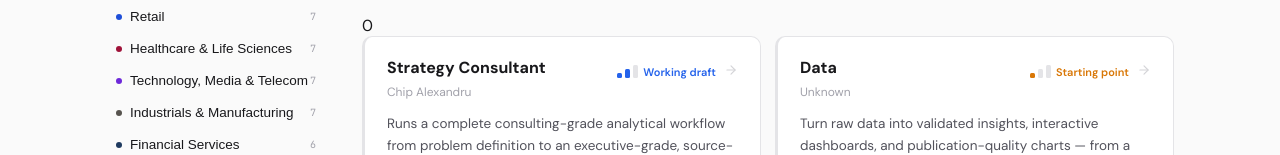
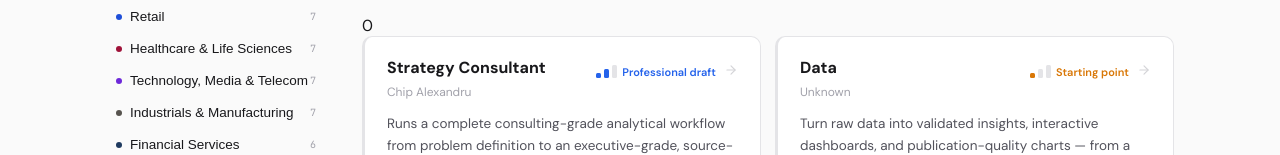
Before and after one commit to ChipAlexandru/skills-marketplace, a Next.js app: page / in a window 1280 px wide. Shown: the part 274-429 px from the top of the page. Built offline with nearby package versions, Linux system fonts and the light colour scheme.

Commit message:
Rename rating 2 label from 'Working draft' to 'Professional draft'
Co-Authored-By: Claude Sonnet 4.6 <noreply@anthropic.com>

```diff
--- a/app/page.js
+++ b/app/page.js
@@ -14,7 +14,7 @@ const ChevronIcon = ({ open }) => <svg width="14" height="14" viewBox="0 0 24 24
 const CloseIcon = () => <svg width="10" height="10" viewBox="0 0 24 24" fill="none" stroke="currentColor" strokeWidth="2.5" strokeLinecap="round"><line x1="18" y1="6" x2="6" y2="18"/><line x1="6" y1="6" x2="18" y2="18"/></svg>;
 
 /* ─── RATING ─── */
-const RATING_LABELS   = { 1: 'Starting point', 2: 'Working draft', 3: 'Production-ready' };
+const RATING_LABELS   = { 1: 'Starting point', 2: 'Professional draft', 3: 'Production-ready' };
 const RATING_SUBLABEL = { 1: 'needs customization', 2: 'professional draft', 3: 'stakeholder-ready' };
 const RATING_COLOR    = { 1: '#d97706', 2: '#2563eb', 3: '#16a34a' }; // amber / blue / green
 const RATING_DESCRIPTIONS = {
--- a/app/skill/[slug]/page.js
+++ b/app/skill/[slug]/page.js
@@ -5,7 +5,7 @@ import Link from 'next/link';
 import { getSkillBySlug } from '@/lib/data';
 
 /* ─── RATING PILL ─── */
-const RATING_LABELS = { 1: 'Starting point', 2: 'Working draft', 3: 'Production-ready' };
+const RATING_LABELS = { 1: 'Starting point', 2: 'Professional draft', 3: 'Production-ready' };
 const RATING_COLOR  = { 1: '#d97706', 2: '#2563eb', 3: '#16a34a' }; // amber / blue / green
 const RATING_DESCRIPTIONS = {
   1: 'The plugin produces substantive output. However, the tasks are relatively simple, or work is a midpoint rather than a near-final draft. The level of specificity and expert-level input is lacking. The plugin needs customization and iteration before it is consistently useful.',
```
